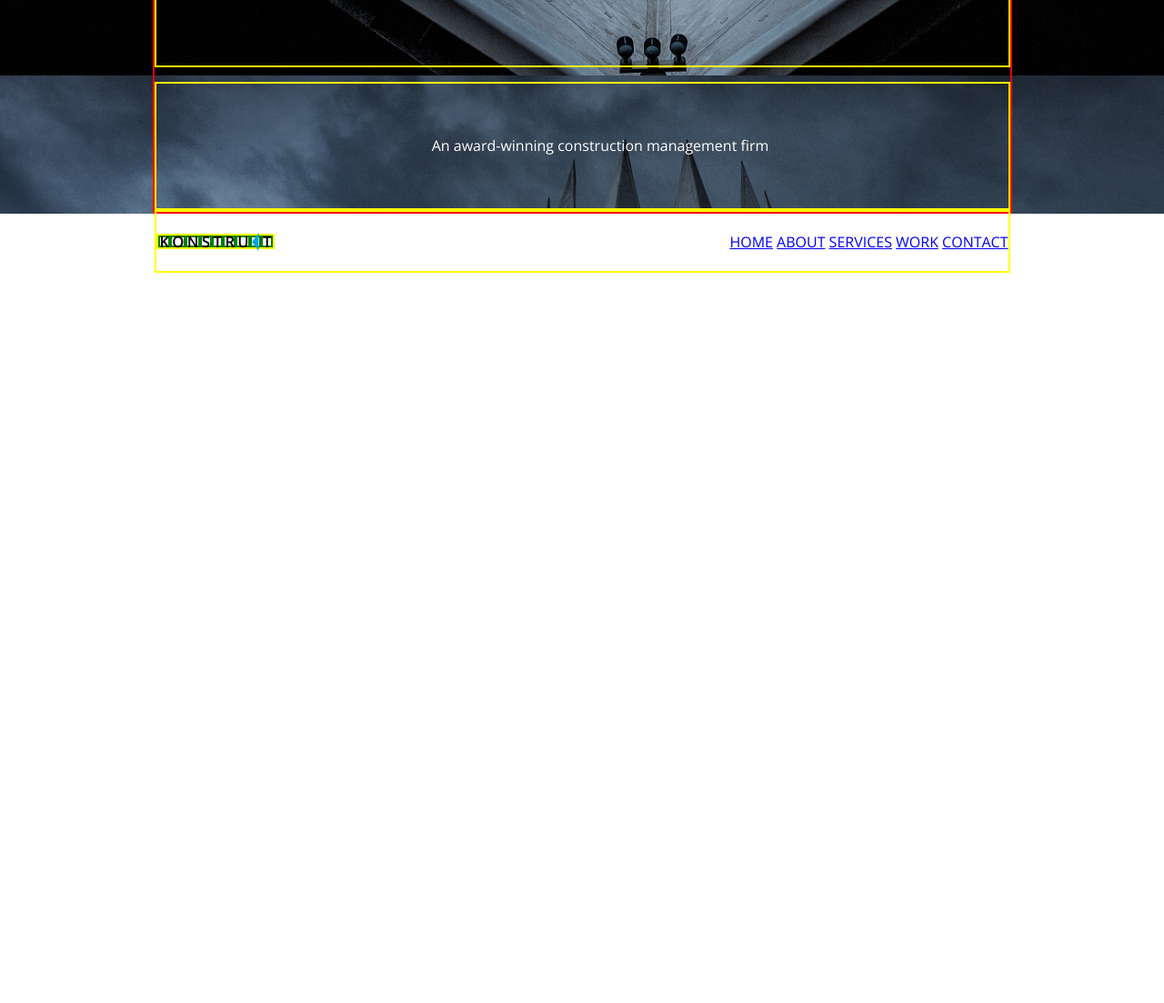
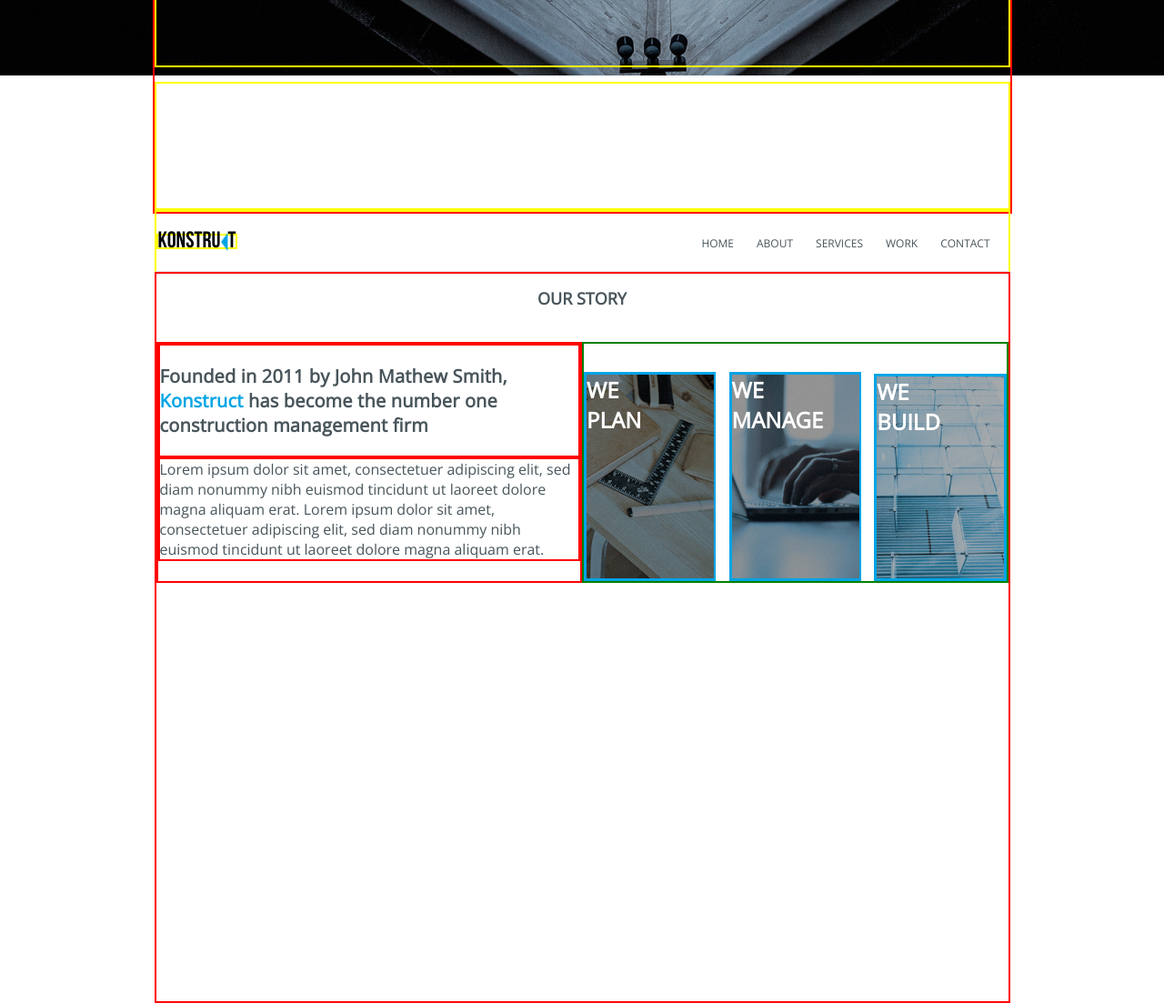
Before and after one commit to AlinaBondarenko1/MyProject, a plain HTML site: page Index.html in a window 1280 px wide. Shown: the part 685-1788 px from the top of the page at 91% size. Before the commit the page ends 985 px from the top, so only its background shows below. Drawn offline with nearby package versions, Linux system fonts and the light colour scheme.

Commit message:
Added a body

```diff
--- a/Css/Style.css
+++ b/Css/Style.css
@@ -9,6 +9,11 @@ body {
 	margin: 0;
 	color: white;
 
+}
+
+@font-face {
+    font-family: 'Bebas-neue-bold';
+    src: url("../Fonts/bebas-neue-bold.ttf");
 }
 
 /* Контейнер для разметки основного контента*/
@@ -25,7 +30,7 @@ body {
 	justify-content: space-around;
 
 	height: 115vh;
-	background: url("../Img/bg.jpg");
+	background: url("../Img/bg.jpg") no-repeat;
 }
 
 .logo {
@@ -38,10 +43,11 @@ body {
 }
 
 .logo div {
-	border: 2px solid green;
 	display: flex;
 	align-items: center;
 	font-weight: bold;
+	font-family: 'Bebas-neue-bold';
+	font-size: 30px;
 }
 
 .header_content_centr {
@@ -71,24 +77,144 @@ body {
 	border: 2px solid yellow;
 	height: 65px;
 	display: flex;
+	align-items: center;
 	justify-content: space-between;
-	align-items: center;
-
+	border-bottom: 1px solid #E6E6E6;
 }
 
 .logo_menu {
 	height: 20%;
 	display: flex;
-	position: relative;
 	border: 2px solid yellow;
-	justify-content: flex-start;
-
+	font-weight: bold;
 }
 
 .logo_menu div {
-	border: 2px solid green;
 	color: black;
 	display: flex;
 	align-items: center;
 	font-weight: bold;
+	font-family: 'Bebas-neue-bold';
+	font-size: 25px;
 }
+
+nav{
+	list-style: none;
+	text-transform: uppercase;
+	display: flex;
+}
+
+nav a{
+	color: #48555B;
+	text-decoration: none;
+	font-size: 12px;
+}
+
+nav li{
+	padding-left: 5px;
+	padding-right: 20px;
+}
+
+nav li a:hover{
+	font-style: normal;
+	font-weight: bold;
+	color: #00A4E5;
+	border: 3px solid #00A4E5;
+}
+
+.box_content {
+	height: 800px;
+	border: 2px solid red;
+	display: flex;
+	flex-direction: column;
+}
+
+.box1{
+	margin-top: : 20px;
+	margin-bottom: 20px;
+}
+
+.box1 h2{
+	display: flex;
+	justify-content: center;
+	color: #48555B;
+	font-style: normal;
+	font-weight: bold;
+	font-size: 18px;
+	line-height: 25px;
+}
+
+.Box_All_Content{
+	height: 265px;
+	display: flex;
+	flex-direction: row;
+	color: #48555B;
+}
+
+.cont_col {
+	display: flex;
+	border: 2px solid red;
+	flex-direction: column;
+	width: 50%;
+}
+
+.cont_col_1 {
+	display: flex;
+	border: 2px solid red;
+}
+
+.cont_col_1 h3{
+	font-style: normal;
+	font-weight: bold;
+	font-size: 20px;
+	letter-spacing: 0.1875px;
+}
+
+.cont_col_2 {
+	display: flex;
+	align-items: flex-end;
+	border: 2px solid red;
+}
+
+.cont_col_2 span{
+	display: flex;
+	border: 2px solid red;
+	font-style: normal;
+	font-weight: normal;
+	font-size: 13px;
+	line-height: 23px;
+}
+
+.cont_row {
+	display: flex;
+	border: 2px solid green;
+	flex-direction: row;
+	width: 50%;
+	align-items: flex-end;
+	justify-content: space-between;
+}
+
+.cont_row_1 {
+	display: flex;
+	width: 30%;
+	border: 3px solid #00A4E5;
+	position: relative;
+}
+
+.cont_row_2 {
+	width: 30%;
+	display: flex;
+	border: 3px solid #00A4E5;
+}
+
+.cont_row_3 {
+	width: 30%;
+	display: flex;
+	border: 3px solid #00A4E5;
+}
+
+.cont_row h2{
+	position: absolute;
+	color: white;
+	margin: 0;
+}
--- a/Index.html
+++ b/Index.html
@@ -12,13 +12,7 @@
 	<div class="up_container_main">
 		<div class="container">
 			<div class="logo">
-				<div>K</div>
-				<div>O</div>
-				<div>N</div>
-				<div>S</div>
-				<div>T</div>
-				<div>R</div>
-				<div>U</div>
+				<div>KONSTRU</div>
 				<div><img src="Img/Triangle.png" alt="triangle" width="8,36" height="20,91"></div>
 				<div>T</div>
 			</div>
@@ -31,25 +25,44 @@
 			</dir>
 				<div class="menu">
 					<div class="logo_menu">
-						<div>K</div>
-						<div>O</div>
-						<div>N</div>
-						<div>S</div>
-						<div>T</div>
-						<div>R</div>
-						<div>U</div>
+						<div>KONSTRU</div>
 						<div><img src="Img/Triangle.png" alt="triangle" width="8,36" height="20,91"></div>
 						<div>T</div>
 					</div>
 						<nav>
-							<li>
-								<a href="#">HOME</a>
-								<a href="#">ABOUT</a>
-								<a href="#">SERVICES</a>
-								<a href="#">WORK</a>
-								<a href="#">CONTACT</a>
-							</li>
+								<li><a href="#">HOME</a></li>
+								<li><a href="#">ABOUT</a></li>
+								<li><a href="#">SERVICES</a></li>
+								<li><a href="#">WORK</a></li>
+								<li><a href="#">CONTACT</a></li>
 						</nav>
+				</div>
+					<div class="box_content">
+						<div class="box1">
+							<h2>OUR STORY</h2>
+						</div>
+						<div class="Box_All_Content">
+							<div class="cont_col">
+								<div class="cont_col_1"><h3>Founded in 2011 by John Mathew Smith, <span style="color: #00A4E5;">Konstruct</span> has become the number one construction management firm</h3-></div>
+								<div class="cont_col_2">Lorem ipsum dolor sit amet, consectetuer adipiscing elit, sed diam nonummy nibh euismod tincidunt ut laoreet dolore magna aliquam erat. Lorem ipsum dolor sit amet, consectetuer adipiscing elit, sed diam nonummy nibh euismod tincidunt ut laoreet dolore magna aliquam erat.</span></div>
+							</div>
+							<div class="cont_row">
+								<div class="cont_row_1">
+										<h2>WE <br> PLAN</h2>
+										<img src="Img/Bitmap1.jpg" alt="Img1">
+								</div>
+								<div class="cont_row_2">
+										<h2>WE <br> MANAGE</h2>
+										<img src="Img/Bitmap2.jpg" alt="Img1">
+								</div>
+								<div class="cont_row_3">
+										<h2>WE <br> BUILD</h2>
+										<img src="Img/Bitmap3.jpg" alt="Img1">
+								</div>
+
+								</div>
+						</div>
+
 				</div>
 		</div>
 	</div>
```
Also changed, not shown: Fonts/bebas-neue-bold.ttf (added), Img/Bitmap1.jpg (added), Img/Bitmap2.jpg (added), Img/Bitmap3.jpg (added).
